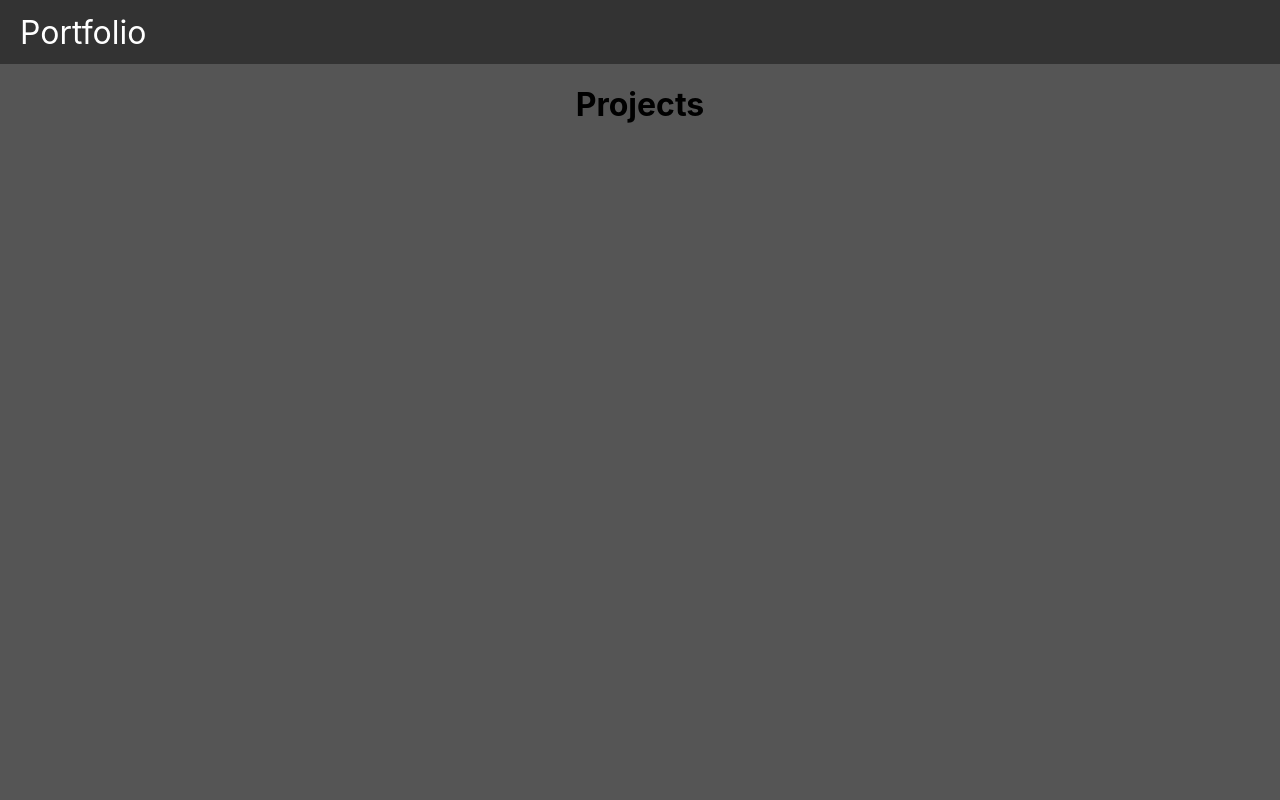
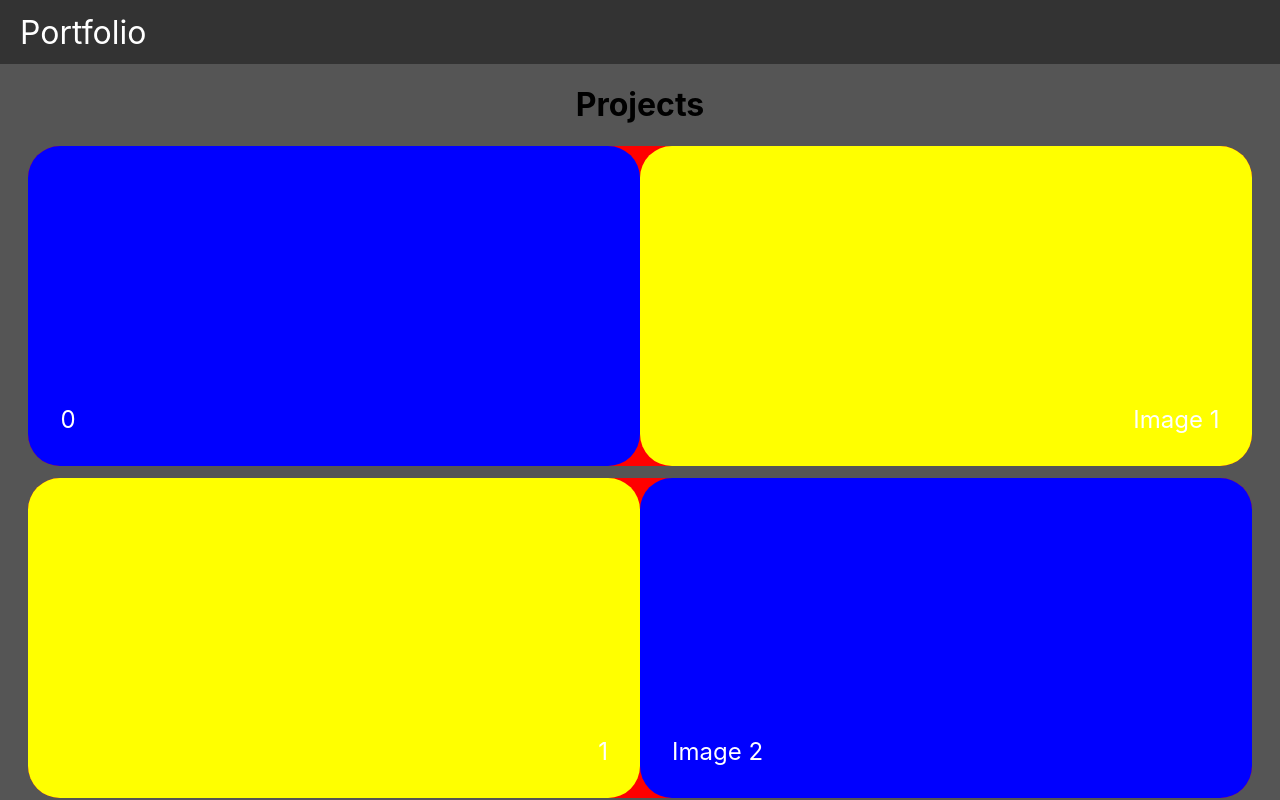
Before and after one commit to ForgeFaceTheGreat/portfolio, a React (Create React App) app: page /portfolio/Projects in a window 1280 px wide. Built offline with nearby package versions, Linux system fonts and the light colour scheme.

Commit message:
Unfinished Banner

```diff
--- /dev/null
+++ b/src/Components/Banner.js
@@ -0,0 +1,33 @@
+import React from "react";
+
+import "../styles/Banner.css"
+
+export default function Banner({title, index})
+{
+    var left = "left"
+    var right = "right"
+
+    if (index % 2 != 0)
+    {
+        left = "right"
+        right = "left"
+    }
+
+    return (
+        <>
+            <div className="bounds">
+                <div className={`column ${left}`}>
+                    <span>
+                        {index}
+                    </span>
+                </div>
+
+                <div className={`column ${right}`}>
+                    <span>
+                        {title}
+                    </span>
+                </div>
+            </div>
+        </>
+    )
+}
--- a/src/pages/Projects.js
+++ b/src/pages/Projects.js
@@ -1,4 +1,35 @@
+import Banner from '../Components/Banner'
+
 export default function Projects()
 {
-    return <h1>Projects</h1>
+    const content = [
+        {
+            title: "Image 1",
+            description: "Stuff and things",
+            url: "./Images/img1.png",
+        },
+        {
+            title: "Image 2",
+            description: "Other things and stuff",
+            url: "./Images/img2.jpg",
+        },
+        {
+            title: "Image 3",
+            description: "Really cool stuff and things. And other stuff and things",
+            url: "./Images/img3.jpg",
+        },
+    ]
+
+    return (
+        <>
+            <h1>Projects</h1>
+
+            {/* Creates cards and maps data to each */}
+            {
+                content.map( (data, index) => (
+                <Banner title={data.title} index={index}/>
+            ))
+        }
+        </>
+    )
 }
--- /dev/null
+++ b/src/styles/Banner.css
@@ -0,0 +1,45 @@
+.bounds {
+    height: 20rem;
+    width: 98%;
+    margin: 1%;
+    font-size: 1.5rem;
+    color: white;
+    background-color: red;
+    border-radius: 2rem;
+}
+
+.column {
+    float: left;
+    height: 100%;
+    width: 50%;
+    /* padding: 10rem; */
+    /* background-color: aliceblue; */
+    position: relative;
+    border-radius: 2rem;
+}
+
+.right {
+    /* position: absolute; */
+    /* bottom: 0; */
+    background-color: yellow;
+}
+
+.left {
+    background-color: blue;
+}
+
+span {
+    margin: 2rem;
+}
+
+.right span {
+    position: absolute;
+    bottom: 0;
+    right: 0;
+}
+
+.left span {
+    position: absolute;
+    bottom: 0;
+    left: 0;
+}
```
